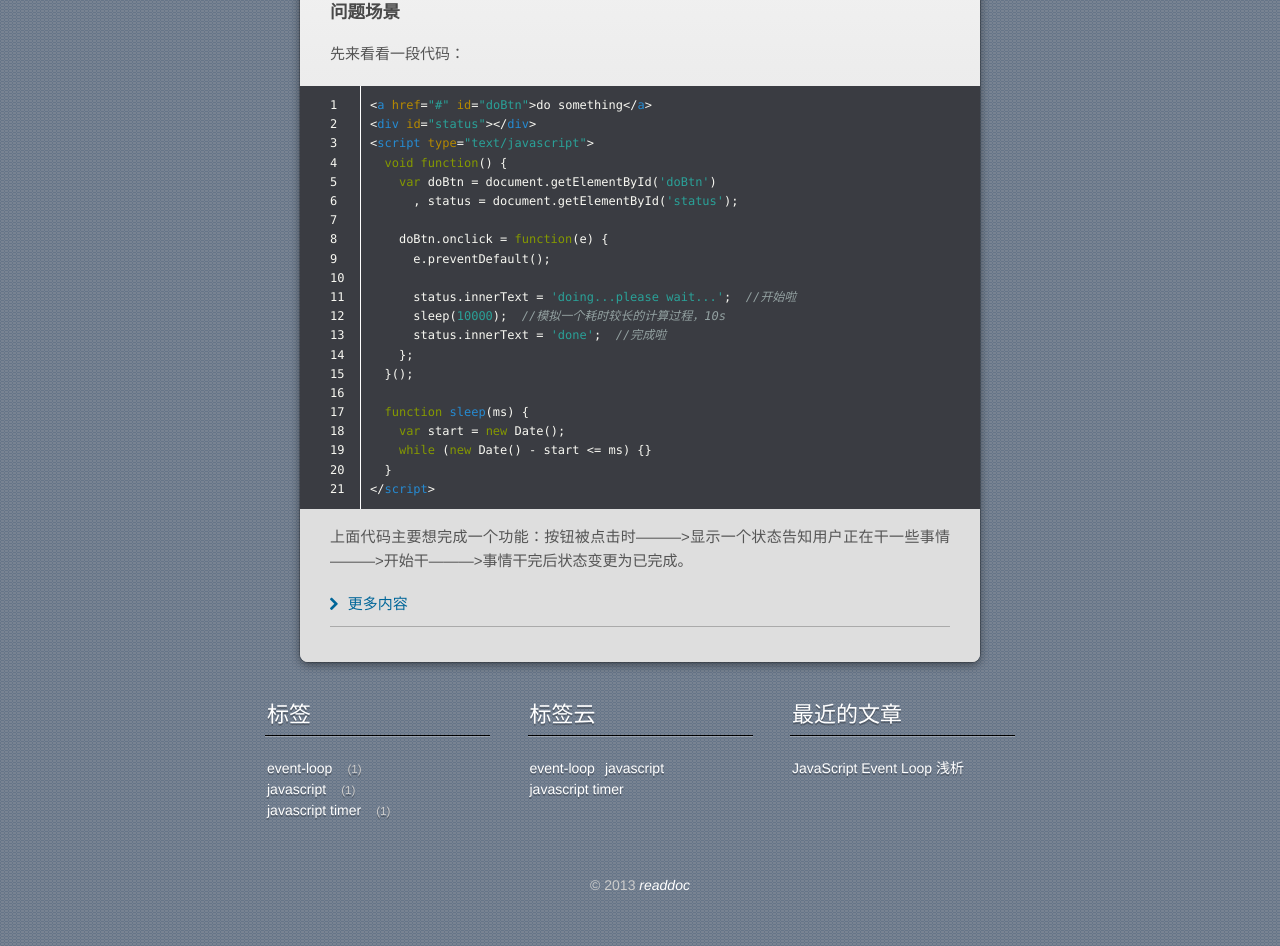
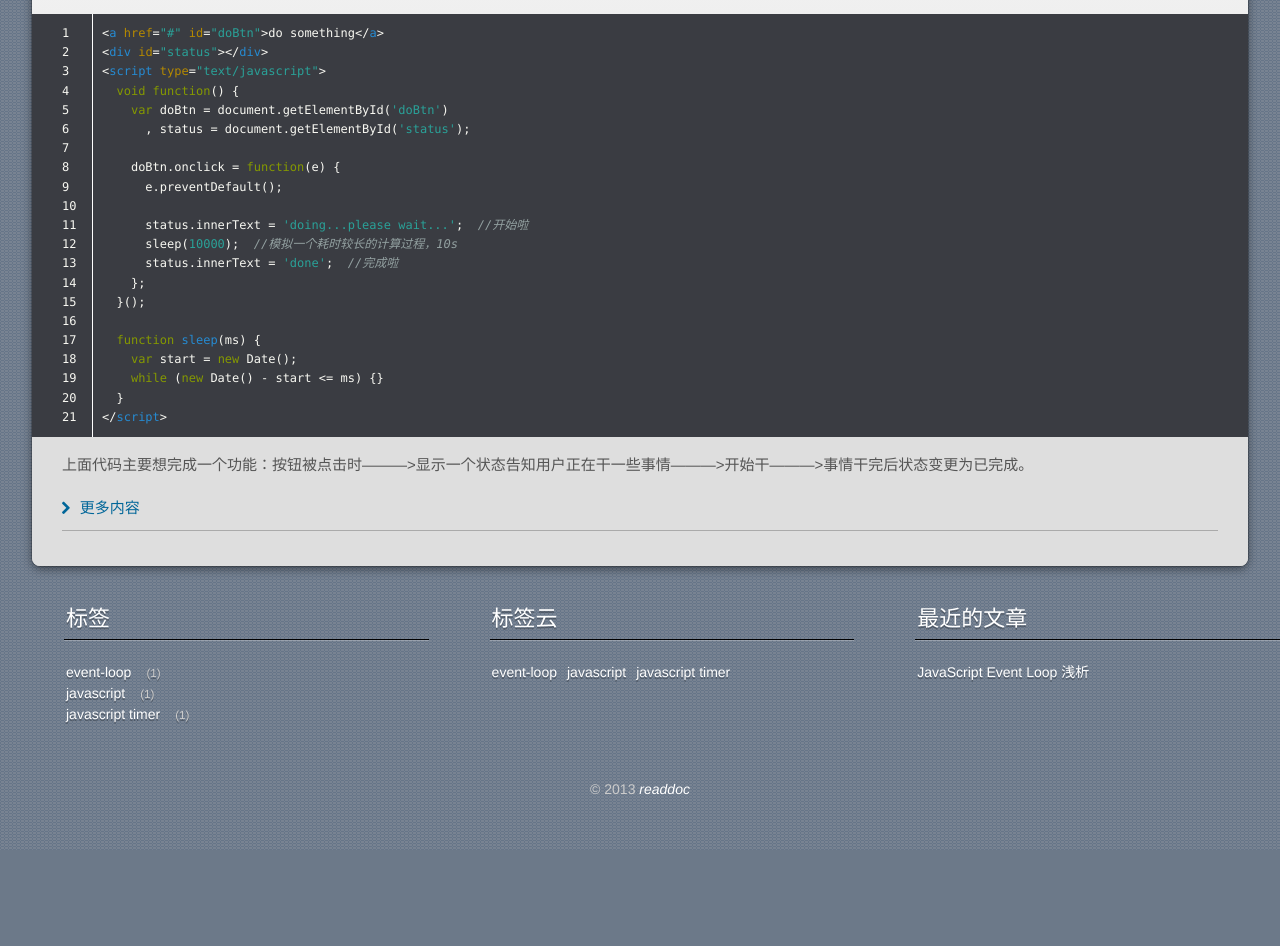
Before and after one commit to readdoc/readdoc.github.io, a plain HTML site: page index.html in a window 1280 px wide. Shown: the part 390-1336 px from the top of the page. After the commit the page ends 1240 px from the top, so only its background shows below. Drawn offline with nearby package versions, Linux system fonts and the light colour scheme; a script that the page names is missing; a web font is replaced by a local one.

Commit message:
Site updated: 2013-09-22 20:47:29

```diff
--- a/css/style.css
+++ b/css/style.css
@@ -22,7 +22,7 @@ body {
   font-weight: 300;
 }
 .wrapper {
-  width: 680px;
+  width: 95%;
   margin: 0 auto;
   background: #dedede;
   -webkit-border-radius: 8px;
@@ -546,11 +546,11 @@ article footer .tags:before {
   box-shadow: rgba(255,255,255,0.3) 0 1px 0;
 }
 #sidebar {
-  max-width: 750px;
   margin: 0 auto;
   padding: 10px 0;
   color: #fff;
   text-shadow: rgba(0,0,0,0.25) 0 2px 0;
+  margin-left: 5%;
 }
 @media screen and (max-width: 600px) {
   #sidebar {
```
